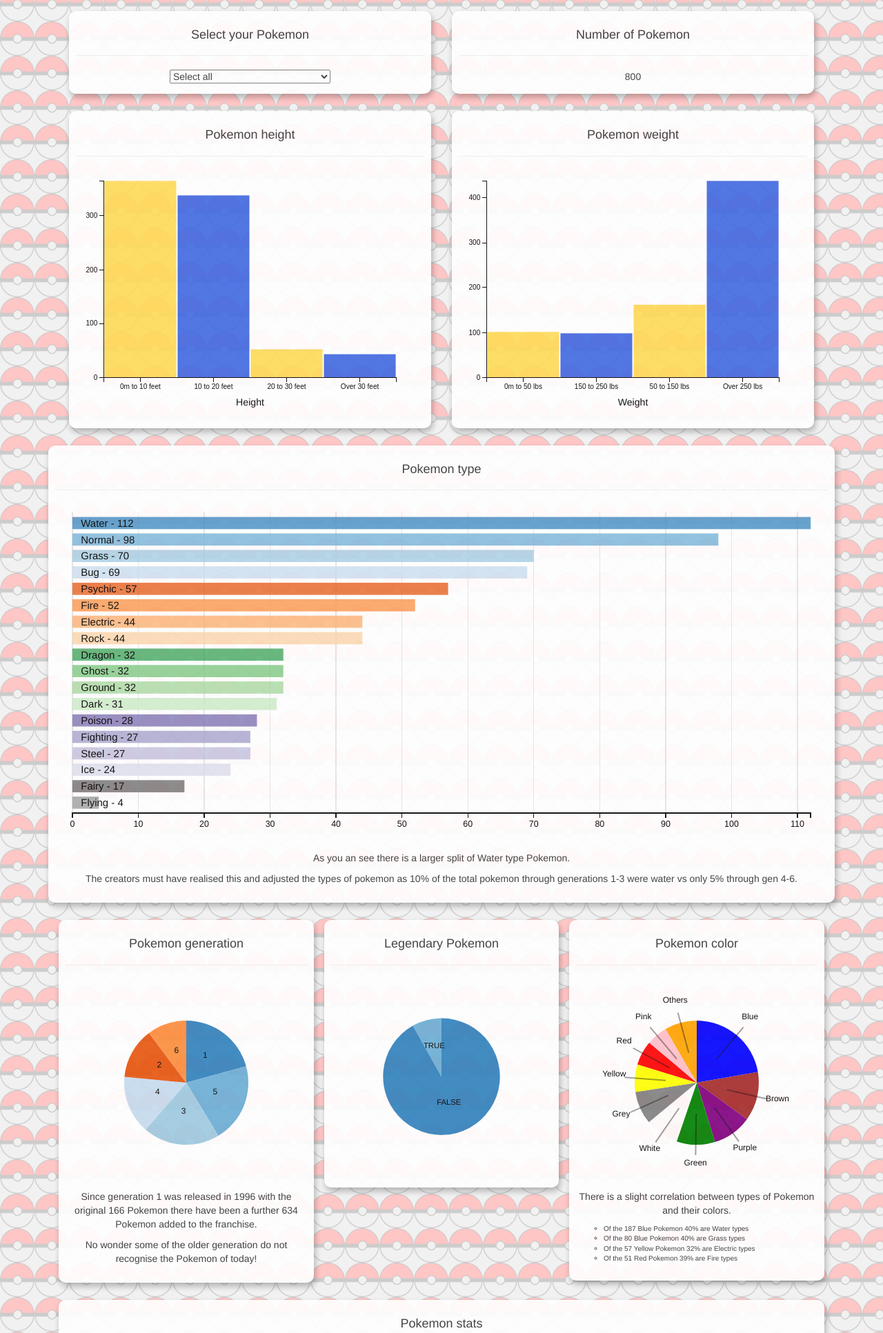
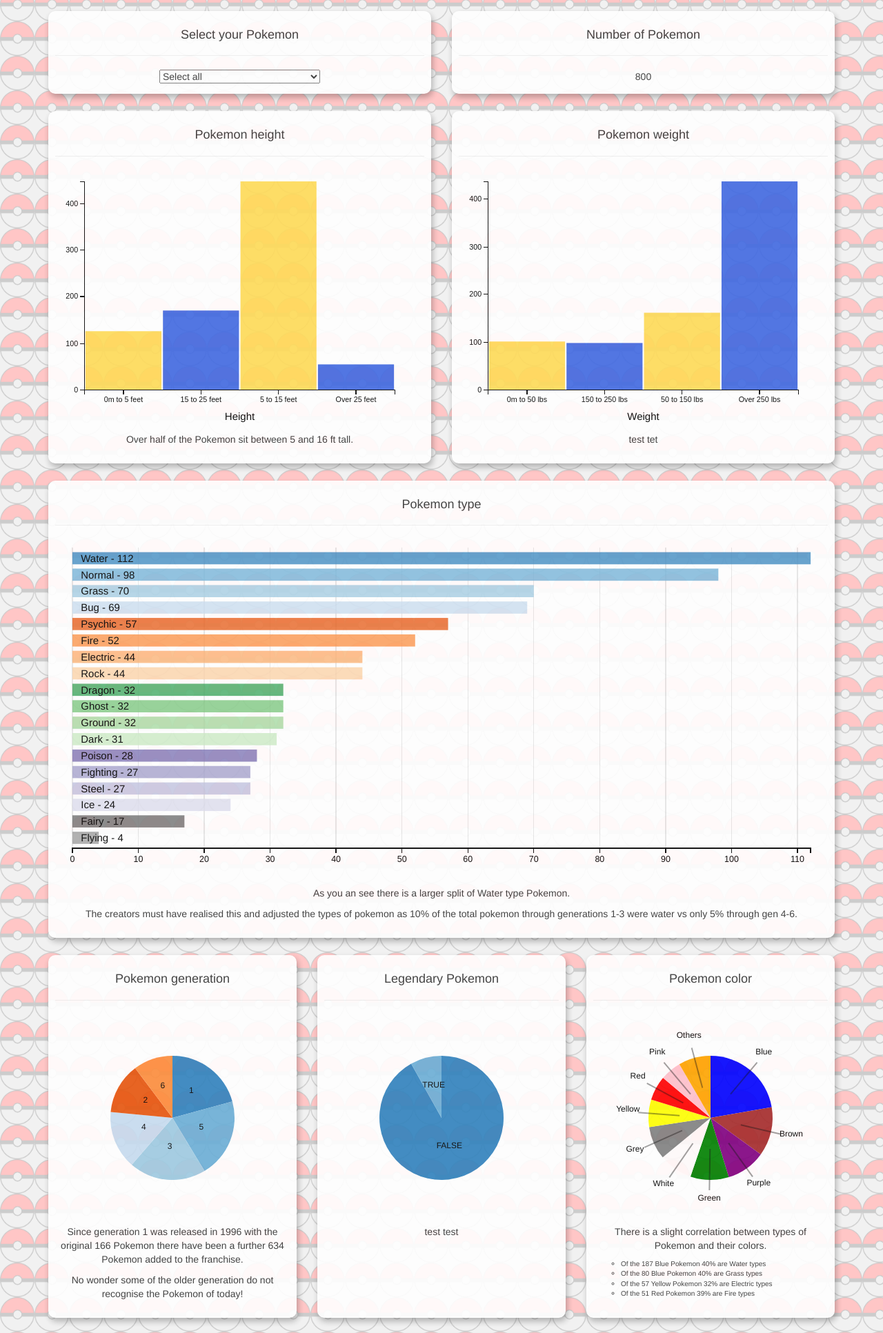
Before and after one commit to Jorden-V/Pokemon_Data_Dashboard_2nd_Project, a plain HTML site: page index.html in a window 1280 px wide. Shown: the part 69-2002 px from the top of the page at 69% size. Drawn offline with nearby package versions, Linux system fonts and the light colour scheme.

Commit message:
added css to keep divs same height

```diff
--- a/index.html
+++ b/index.html
@@ -53,10 +53,12 @@
                     <p> Welcome to the Pokemon Dashboard!</p>
                     <p> In this dashboard I have collated data from 800 pokemon, original data set sourced from <a href="https://www.kaggle.com/abcsds/pokemon" target="_blank">Kaggle</a> . </p>
                     <p>This data includes height, weight, type, generation, color and whether the pokemon is a legendary or not.</p>
-                    <p><u>How to use?</u></p>
+                    <p><u>How to use</u></p>
                     <p> At first glance the data sets include all Pokemon allowing you to get an idea of the above mentioned information across all the Pokemon</p>
                     <p> What to know information on your favourate Pokemon?</p>
                     <p> Simply select the desired Pokemon from the drop down list and the charts will show the specific stats of that Pokemon</p>
+                    <p> Alternativley, use this dashboard to find out who your favourate Pokemon is.</p>
+                    <p> Interested in a Pink, Water type Pokemon which is under 5ft tall? Then Alomomola or Luvdisc is for you.</p>
                 </div>
                 <div class="modal-footer">
                     <button type="button" class="btn btn-primary" data-dismiss="modal">lets get started</button>
@@ -105,30 +107,35 @@
             <div class="col-xs-12">
                 <div class="row">
                     <div class="col-xs-12 col-sm-6">
-                        <div id="pokemon-height" class="content-style">
+                        <div class="content-style dc-chart">
+                            <div id="pokemon-height">
                                 <h4>Pokemon height</h4>
                                 <hr>
                             </div>
+                            <p> Over half of the Pokemon sit between 5 and 16 ft tall.</p>
+                        </div>
                     </div>
                     <div class="col-xs-12 col-sm-6">
-                        <div id="pokemon-weight" class="content-style">
+                        <div class="content-style dc-chart">
+                            <div id="pokemon-weight">
                                 <h4>Pokemon weight</h4>
                                 <hr>
                             </div>
+                            <p>test tet</p>
                         </div>
-
+                    </div>
                 </div>
             </div>
         </div>
 
         <!-------- Pokemon type row chart ------------>
         <div class="row">
-            <div class="col-xs-12 content-style">
+            <div class="col-xs-12">
+                <div class="content-style dc-chart">
                     <div id="pokemon-type">
                         <h4> Pokemon type</h4>
                         <hr>
                     </div>
-                <div>
                     <p> As you an see there is a larger split of Water type Pokemon.</p>
                     <p> The creators must have realised this and adjusted the types of pokemon as 10% of the total pokemon through generations 1-3 were water vs only 5% through gen 4-6.</p>
                 </div>
@@ -138,29 +145,32 @@
         <!-------- Pokemon color, legendary and generation pie charts ------------>
         <div class="row">
             <div class="col-xs-12">
-                <div class="row">
-                    <div class="col-xs-12 col-sm-4 content-style">
+                <div class="row height-alignment">
+                    <div class="col-xs-12 col-sm-4 height-alignment">
+                        <div class="content-style dc-chart ">
                             <div id="pokemon-gen-type">
                                 <h4> Pokemon generation</h4>
                                 <hr>
                             </div>
-                        <div>
                             <p>Since generation 1 was released in 1996 with the original 166 Pokemon there have been a further 634 Pokemon added to the franchise.</p>
                             <p> No wonder some of the older generation do not recognise the Pokemon of today!</p>
                         </div>
                     </div>
-                    <div class="col-xs-12 col-sm-4">
-                        <div id="legendary-pokemon" class="content-style">
+                    <div class="col-xs-12 col-sm-4 height-alignment">
+                        <div class="content-style dc-chart">
+                            <div id="legendary-pokemon">
                                 <h4> Legendary Pokemon</h4>
                                 <hr>
                             </div>
+                            <p> test test</p>
                         </div>
-                    <div class="col-xs-12 col-sm-4 content-style">
+                    </div>
+                    <div class="col-xs-12 col-sm-4 height-alignment">
+                        <div class="content-style dc-chart">
                             <div id="pokemon-color">
                                 <h4> Pokemon color</h4>
                                 <hr>
                             </div>
-                        <div>
                             <p> There is a slight correlation between types of Pokemon and their colors.</p>
                             <ul>
                                 <li>Of the 187 Blue Pokemon 40% are Water types</li>
@@ -177,9 +187,12 @@
         <!-------- Pokemon stats comp chart ------------>
         <div class="row">
             <div class="col-xs-12">
-                <div id="pokemon-stats" class="content-style">
+                <div class="content-style dc-chart">
+                    <div id="pokemon-stats">
                         <h4> Pokemon stats</h4>
                         <hr>
+                    </div>
+                    <p> test</p>
                 </div>
             </div>
         </div>
--- a/static/css/style.css
+++ b/static/css/style.css
@@ -99,10 +99,6 @@ li {
     text-align: left;
 }
 
-.row {
-    margin-right: 0;
-    margin-left: 0;
-}
 
 
 @media (min-width:600px) {
@@ -111,3 +107,9 @@ li {
         float: none;
     }
 }
+
+@media (min-width:768px) {
+    .height-alignment {
+        display: flex;
+    }
+}
--- a/static/js/graph1.js
+++ b/static/js/graph1.js
@@ -106,14 +106,14 @@ function show_pokemon_height(ndx) {
         switch (true) {
             case (d.height == 0):
                 return "0m";
-            case (d.height < 10):
-                return "0m to 10 feet";
-            case (d.height < 20):
-                return "10 to 20 feet";
-            case (d.height < 30):
-                return "20 to 30 feet";
-            case (d.height >= 30):
-                return "Over 30 feet";
+            case (d.height < 5):
+                return "0m to 5 feet";
+            case (d.height < 15):
+                return "5 to 15 feet";
+            case (d.height < 25):
+                return "15 to 25 feet";
+            case (d.height >= 25):
+                return "Over 25 feet";
         }
     });
     var heightGroup = heightDim.group();
```
Lines whose indentation alone changed are shown as unchanged.
